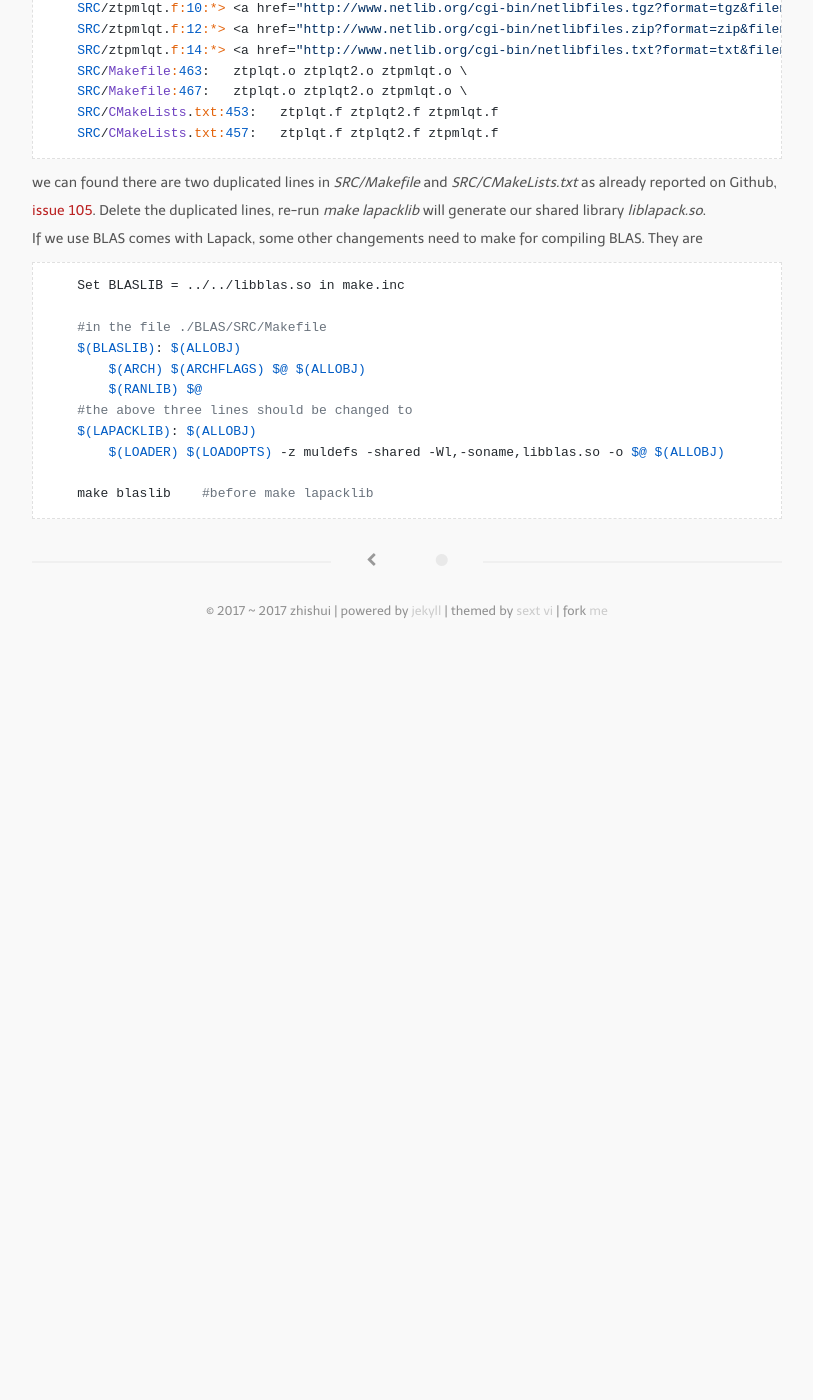
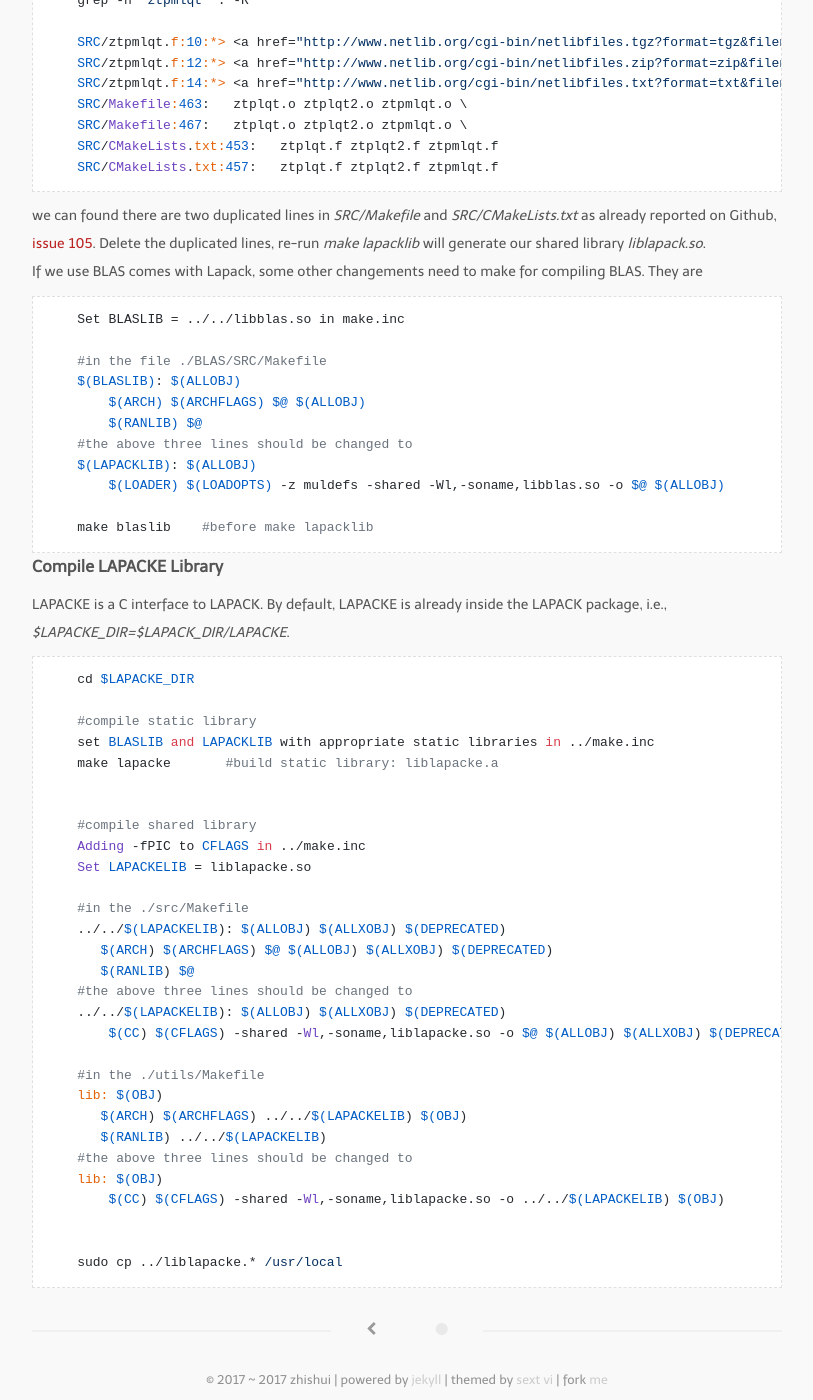
Before and after one commit to bizhishui/bizhishui.github.io, a Jekyll site: the page built from _posts/2017-03-07-Build-Netlib.md, in a window 1280 px wide and 1400 px high, scrolled down 1995 px. Shown: the whole window, without its empty margins (233-1046 px from the left). Built offline with Jekyll 4.4.1, drawn with Linux system fonts in a browser that asks for light colours; nearby versions of some CDN libraries; some web fonts are replaced; a script that is not in the unit is left out; before the commit the page ends 2627 px from its top, so only the background shows below that; some of the changed text lies outside the part shown.

Commit message:
keeps on

````diff
--- a/_posts/2017-03-07-Build-Netlib.md
+++ b/_posts/2017-03-07-Build-Netlib.md
@@ -130,3 +130,39 @@
 
     make blaslib    #before make lapacklib
 ```
+
+
+### Compile LAPACKE Library
+LAPACKE is a C interface to LAPACK. By default, LAPACKE is already inside the LAPACK package, i.e., *$LAPACKE_DIR=$LAPACK_DIR/LAPACKE*.
+
+```
+    cd $LAPACKE_DIR
+
+    #compile static library
+    set BLASLIB and LAPACKLIB with appropriate static libraries in ../make.inc
+    make lapacke       #build static library: liblapacke.a
+
+
+    #compile shared library
+    Adding -fPIC to CFLAGS in ../make.inc
+    Set LAPACKELIB = liblapacke.so
+
+    #in the ./src/Makefile
+    ../../$(LAPACKELIB): $(ALLOBJ) $(ALLXOBJ) $(DEPRECATED)
+       $(ARCH) $(ARCHFLAGS) $@ $(ALLOBJ) $(ALLXOBJ) $(DEPRECATED)
+       $(RANLIB) $@
+    #the above three lines should be changed to
+    ../../$(LAPACKELIB): $(ALLOBJ) $(ALLXOBJ) $(DEPRECATED)
+        $(CC) $(CFLAGS) -shared -Wl,-soname,liblapacke.so -o $@ $(ALLOBJ) $(ALLXOBJ) $(DEPRECATED)
+
+    #in the ./utils/Makefile
+    lib: $(OBJ)
+       $(ARCH) $(ARCHFLAGS) ../../$(LAPACKELIB) $(OBJ)
+       $(RANLIB) ../../$(LAPACKELIB)
+    #the above three lines should be changed to
+    lib: $(OBJ)
+        $(CC) $(CFLAGS) -shared -Wl,-soname,liblapacke.so -o ../../$(LAPACKELIB) $(OBJ)
+
+
+    sudo cp ../liblapacke.* /usr/local
+```
````
